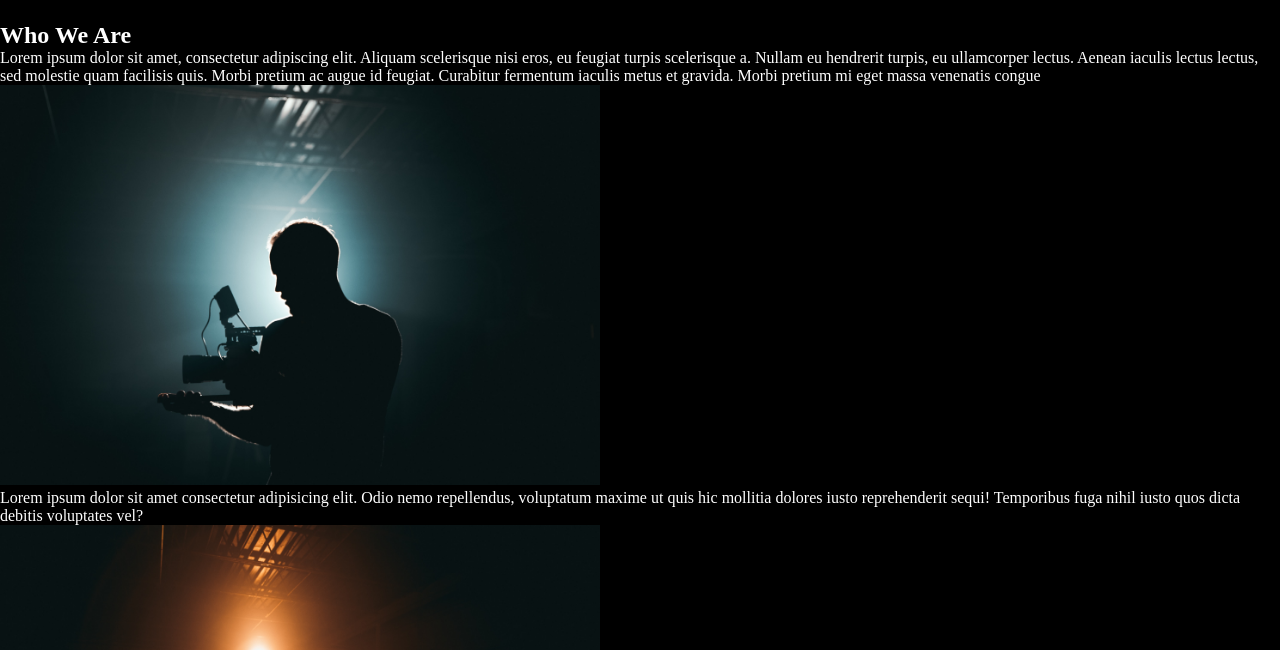
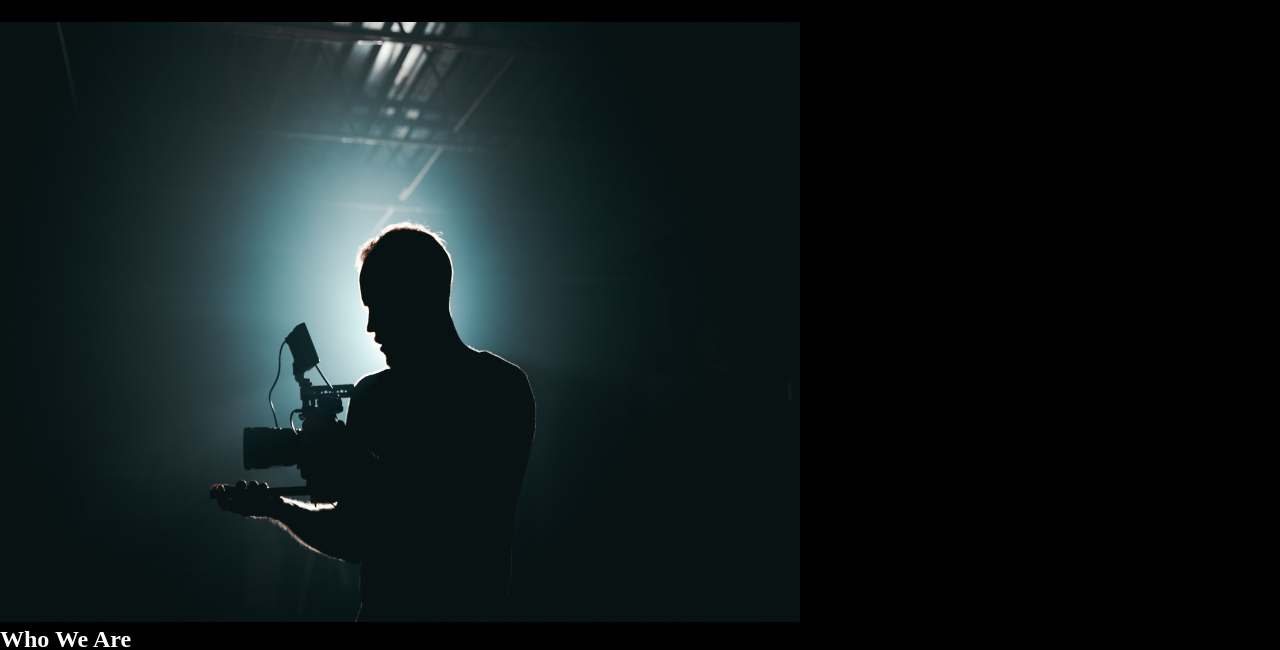
Before and after one commit to codeInitiate/Creative-Agency, a plain HTML site: page index.html in a window 1280 px wide. Shown: the part 80-730 px from the top of the page. Drawn offline with Linux system fonts and the light colour scheme.

Commit message:
index.html

```diff
--- a/index.html
+++ b/index.html
@@ -23,6 +23,13 @@
     <!-- Site Content  -->
 
     <section class="contain_img">
+      <img
+      src="./img/pexels-kyle-loftus-3379934.jpg"
+      alt=""
+      height="600px"
+      width="800px"
+      />
+      <div id="rightText">
       <h2>Who We Are</h2>
       <p>
         Lorem ipsum dolor sit amet, consectetur adipiscing elit. Aliquam
@@ -32,12 +39,7 @@
         Curabitur fermentum iaculis metus et gravida. Morbi pretium mi eget
         massa venenatis congue
       </p>
-      <img
-        src="./img/pexels-kyle-loftus-3379934.jpg"
-        alt=""
-        height="400px"
-        width="600px"
-      />
+      </div>
     </section>
 
     <section class="contain_offset">
```
